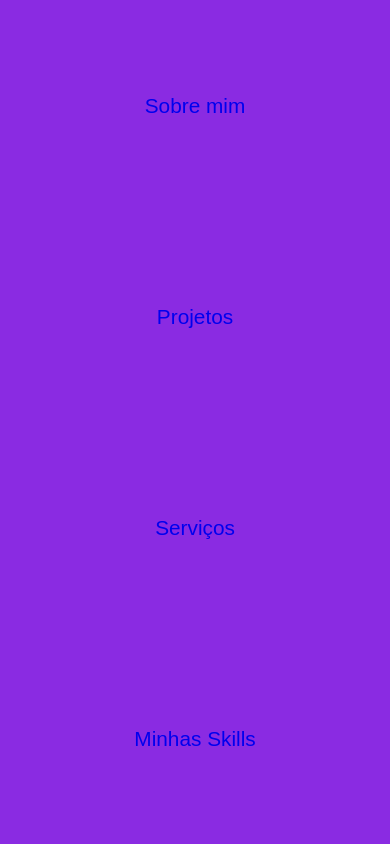
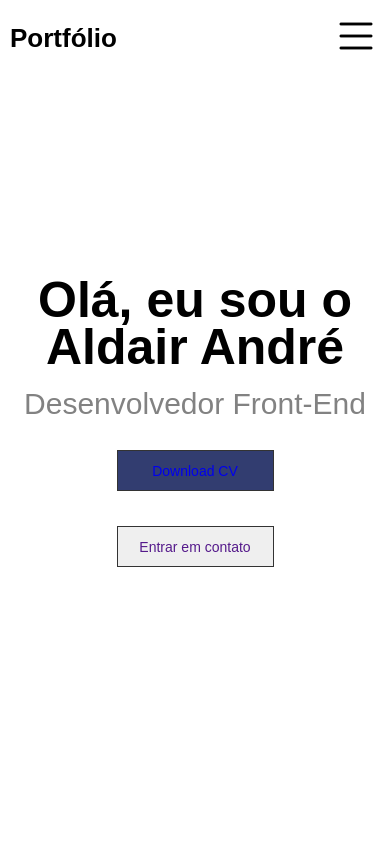
Before and after one commit to aldairandre/Portfolio-Aldair-Andre, a React (Vite) app: page / in a window 390 px wide. Shown: the top 844 px of the page. Built offline with nearby package versions, Linux system fonts and the light colour scheme.

Commit message:
fixbug do menu

```diff
--- a/src/header-style.css
+++ b/src/header-style.css
@@ -31,6 +31,10 @@ header {
 }
 
 @media screen and (max-width:768px) {
+    header{
+        padding: 10px 10px;
+    }
+
     .container-nav {
         width: auto ;
     }
@@ -45,21 +49,17 @@ header {
         left: 0;
         align-items: center;
         flex-direction: column;
-        z-index: 1;
-        display: flex;
-        justify-content: space-around
+        justify-content: space-around;
+        display: none;
     }
 
-    .nav-items {
-
-    }
-
-    .container-nav .menu-icon {
-        z-index: 2;
-        font-size: 3rem;
+    .container-nav ul.active{
+        display: flex;
     }
 
     .menu-icon{
+        z-index: 1 !important;
+        font-size: 3rem;
         display: block;
     }
 }
--- a/src/header.jsx
+++ b/src/header.jsx
@@ -1,4 +1,7 @@
 import './header-style.css';
+
+const activeMenu = () => document.getElementById('ul-navList').classList.add('active')
+const removeMenu = () => document.getElementById('ul-navList').classList.remove('active')
 
 
 function Header(){
@@ -6,13 +9,14 @@ function Header(){
         <header>
             <h1>Portfólio</h1>
             <nav className="container-nav">
-                <ul>
+                <ul id='ul-navList'>
                     <li className="nav-items"><a href="#aboutMe">Sobre mim</a></li>
                     <li className="nav-items"><a href="#projects">Projetos</a></li>
                     <li className="nav-items"><a href="#services">Serviços</a></li>
                     <li className="nav-items"><a href="#skills">Minhas Skills</a></li>
+                    <li><i className='remove-menu-btn' onClick={removeMenu}>X</i></li>
                 </ul>
-                <i className="bi bi-list menu-icon" id="menu-icon-btn"></i>
+                <i className="bi bi-list menu-icon" id="menu-icon-btn" onClick={activeMenu}></i>
             </nav>
         </header>
     )
```
